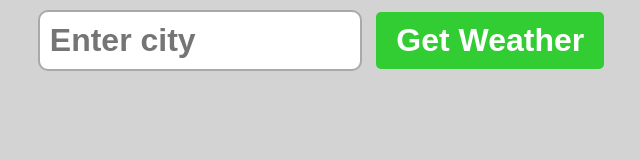
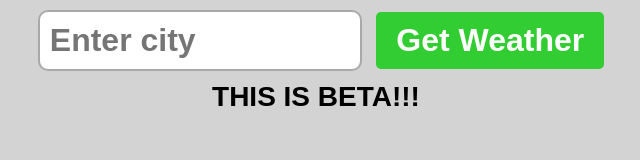
Before and after one commit to Kairovus/Weather-Check, a plain HTML site: page index.html in a window 1280 px wide. Shown: the whole page, without its empty margins (324-964 px from the left). Drawn offline with Linux system fonts and the light colour scheme.

Commit message:
Update index.html

```diff
--- a/index.html
+++ b/index.html
@@ -17,6 +17,9 @@
     <div class="card" style="display : none">
 
     </div>
+    <div>
+        <h1 style="font-size:28px;">THIS IS BETA!!!</h1>
+    </div>
 
     <script src="index.js"></script>
 </body>
```
